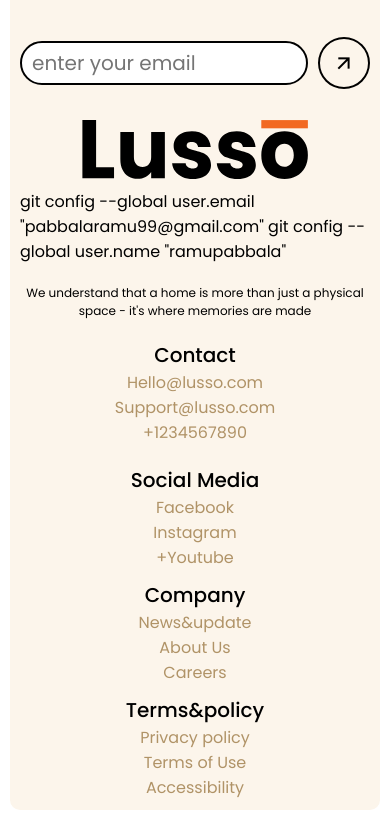
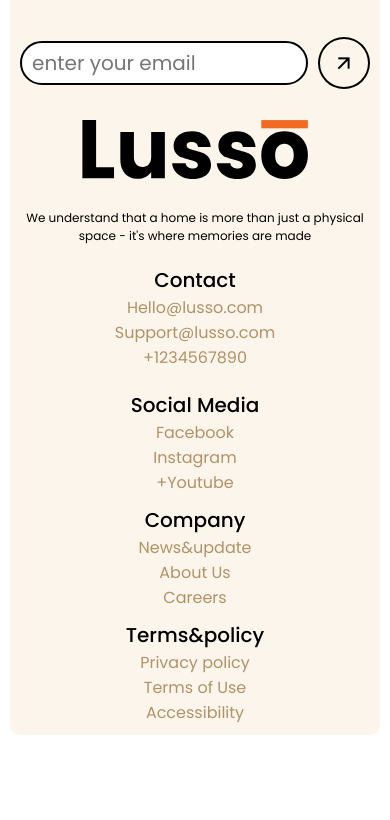
Before and after one commit to ramupabbala/lusso, a plain HTML site: page index.html in a window 390 px wide. Shown: the part 5152-5972 px from the top of the page. After the commit the page ends 5897 px from the top, so only its background shows below. Drawn offline with nearby package versions, Linux system fonts and the light colour scheme.

Commit message:
responsive done

```diff
--- a/index.html
+++ b/index.html
@@ -352,9 +352,6 @@
             <img class="img-res" height="100%" src="./assets/images/lusso-logo.svg" alt="">
           </a>
         </div>
-        git config --global user.email "pabbalaramu99@gmail.com"
-  git config --global user.name "ramupabbala"
-
         <div class="t-end mt-10">
           <p class="logo-btm">We understand that a home is more than just a physical space - it's where memories are made</p>
         </div>
```
